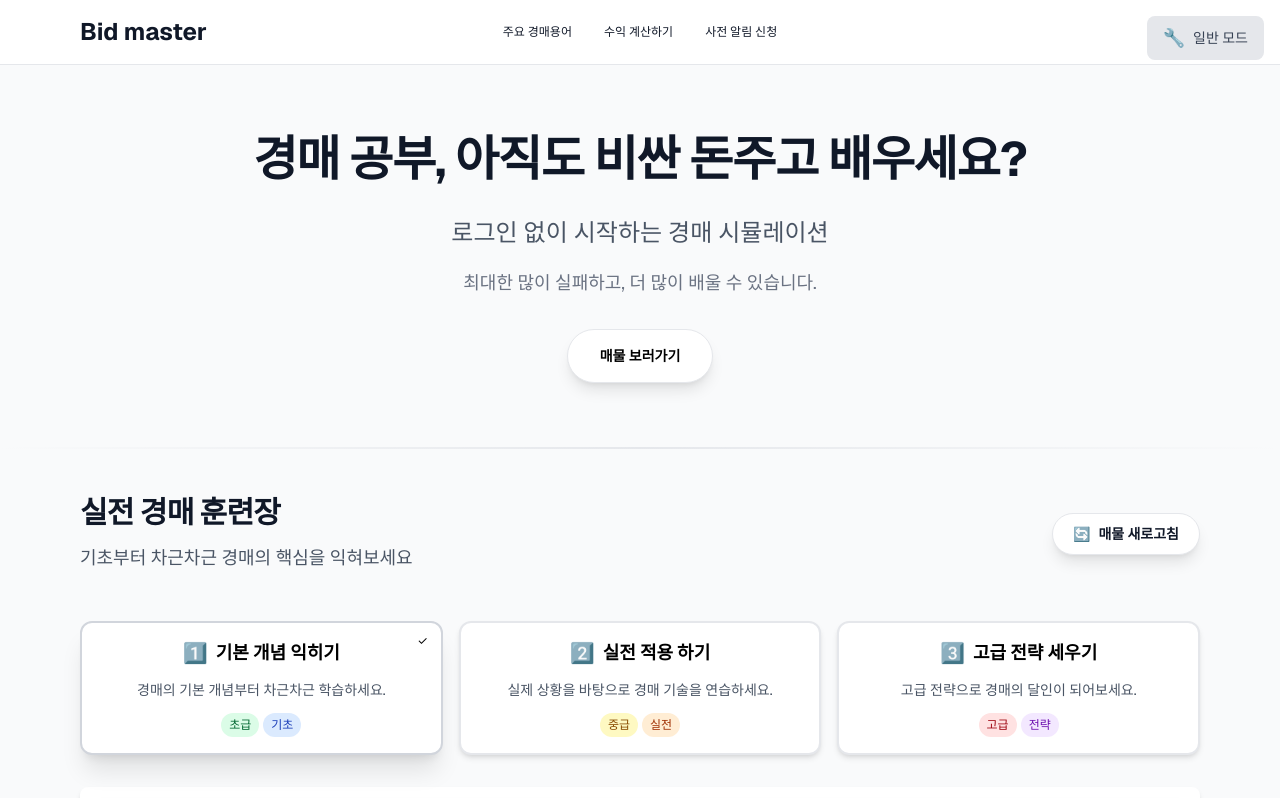
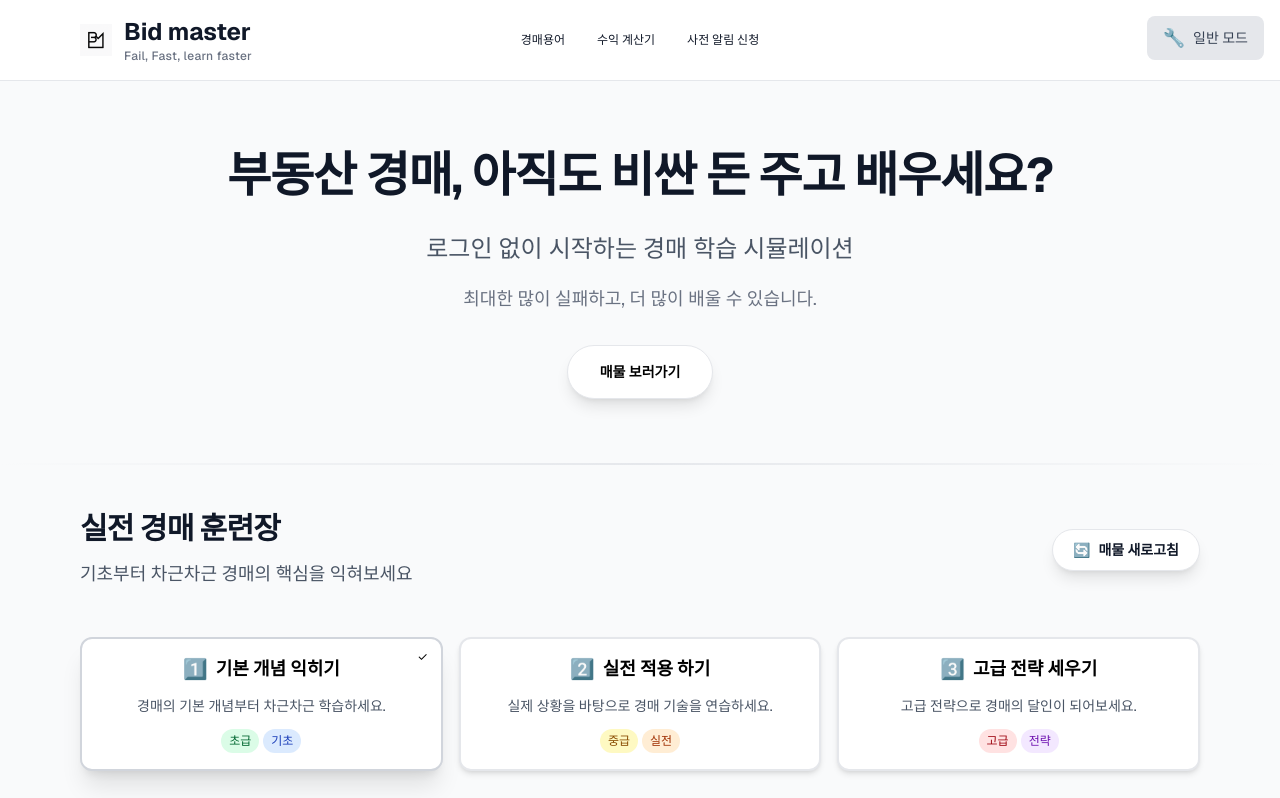
Before and after one commit to jhkoo0314/bid-master-1.1, a Next.js app: page / in a window 1280 px wide. Shown: the top 798 px of the page. Built offline with nearby package versions, Linux system fonts and the light colour scheme.

Commit message:
feat: 濡쒓퀬 異붽? 諛?UI 媛쒖꽑

```diff
--- a/src/app/page.tsx
+++ b/src/app/page.tsx
@@ -197,13 +197,23 @@ export default function HomePage() {
       {/* 헤더 - 좌측 로고와 가운데 메뉴 버튼들 */}
       <header className="bg-white border-b border-gray-200">
         <div className="container mx-auto px-4 max-w-6xl">
-          <div className="flex items-center py-4">
+          <div className="flex items-center justify-between py-4">
             {/* 로고 - 좌측 정렬 */}
-            <div className="flex items-center">
-              <h1 className="text-2xl font-bold text-gray-900">Bid master</h1>
+            <div className="flex items-center gap-3">
+              <img
+                src="/bmlogo.png"
+                alt="Bid Master Logo"
+                className="h-8 w-8 object-contain"
+              />
+              <div className="flex flex-col items-start">
+                <h1 className="text-2xl font-bold text-gray-900">Bid master</h1>
+                <p className="text-xs text-gray-500 font-medium tracking-wide">
+                  Fail, Fast, learn faster
+                </p>
+              </div>
             </div>
-            {/* 메뉴 버튼들 - 가운데 정렬 */}
-            <div className="flex items-center gap-2 flex-1 justify-center">
+            {/* 메뉴 버튼들 - 정확한 가운데 정렬 */}
+            <div className="absolute left-1/2 transform -translate-x-1/2 flex items-center gap-2">
               <button
                 onClick={() => {
                   console.log("📚 [주요경매용어] 모달 열기 요청");
@@ -211,13 +221,13 @@ export default function HomePage() {
                 }}
                 className="inline-flex items-center justify-center px-3 py-1.5 bg-white text-gray-900 font-medium rounded-md border-0 hover:border hover:border-gray-200 hover:bg-gray-50 transition-all duration-200 text-xs shadow-none hover:shadow-md"
               >
-                주요 경매용어
+                경매용어
               </button>
               <Link
                 href="/calculator"
                 className="inline-flex items-center justify-center px-3 py-1.5 bg-white text-gray-900 font-medium rounded-md border-0 hover:border hover:border-gray-200 hover:bg-gray-50 transition-all duration-200 text-xs shadow-none hover:shadow-md"
               >
-                수익 계산하기
+                수익 계산기
               </Link>
               <button
                 onClick={() => {
@@ -230,10 +240,13 @@ export default function HomePage() {
               </button>
             </div>
             {/* 빈 공간 - 우측 균형을 위해 */}
-            <div className="flex items-center">
+            <div className="flex flex-col items-end">
               <h1 className="text-2xl font-bold text-gray-900 opacity-0">
                 Bid master
               </h1>
+              <p className="text-xs text-gray-500 font-medium tracking-wide opacity-0">
+                Fail, Fast, learn faster
+              </p>
             </div>
           </div>
         </div>
@@ -244,15 +257,15 @@ export default function HomePage() {
         <div className="container mx-auto px-4 max-w-6xl">
           <div className="text-center max-w-4xl mx-auto">
             <h1 className="text-3xl sm:text-4xl md:text-5xl lg:text-5xl font-bold mb-6 text-gray-900 leading-tight tracking-tight">
-              경매 공부, 아직도 비싼 돈주고 배우세요?
+              부동산 경매, 아직도 비싼 돈 주고 배우세요?
             </h1>
             <p className="text-lg sm:text-xl md:text-2xl text-gray-600 mb-4 font-normal leading-relaxed max-w-3xl mx-auto">
-              로그인 없이 시작하는 경매 시뮬레이션
+              로그인 없이 시작하는 경매 학습 시뮬레이션
             </p>
             <p className="text-base sm:text-lg text-gray-500 mb-8 font-normal leading-relaxed max-w-2xl mx-auto">
               최대한 많이 실패하고, 더 많이 배울 수 있습니다.
             </p>
-            <div className="flex justify-center">
+            <div className="flex justify-center items-center">
               <button
                 onClick={() => {
                   console.log(
--- a/src/app/property/[id]/page.tsx
+++ b/src/app/property/[id]/page.tsx
@@ -1625,11 +1625,27 @@ export default function PropertyDetailPage() {
               <div className="flex border-b">
                 <button
                   onClick={() => setActiveTab("education")}
-                  className={`flex-1 px-4 py-3 text-sm font-medium transition-colors ${
+                  className={`flex-1 px-4 py-3 text-sm font-medium relative transition-all duration-300 ease-in-out transform ${
                     activeTab === "education"
                       ? "text-blue-600 border-b-2 border-blue-600 bg-blue-50"
-                      : "text-gray-600 hover:text-gray-800 hover:bg-gray-50"
+                      : "text-gray-600 hover:text-gray-800 hover:bg-gray-50 hover:shadow-lg"
                   }`}
+                  style={{
+                    transform:
+                      activeTab === "education"
+                        ? "translateY(0)"
+                        : "translateY(0)",
+                  }}
+                  onMouseEnter={(e) => {
+                    if (activeTab !== "education") {
+                      e.currentTarget.style.transform = "translateY(-4px)";
+                    }
+                  }}
+                  onMouseLeave={(e) => {
+                    if (activeTab !== "education") {
+                      e.currentTarget.style.transform = "translateY(0)";
+                    }
+                  }}
                 >
                   📚 교육 포인트
                 </button>
@@ -1648,11 +1664,27 @@ export default function PropertyDetailPage() {
                       setShowWaitlistModal(true);
                     }
                   }}
-                  className={`flex-1 px-4 py-3 text-sm font-medium transition-colors ${
+                  className={`flex-1 px-4 py-3 text-sm font-medium relative transition-all duration-300 ease-in-out transform ${
                     activeTab === "report" && devMode.isDevMode
                       ? "text-blue-600 border-b-2 border-blue-600 bg-blue-50"
-                      : "text-gray-600 hover:text-gray-800 hover:bg-gray-50"
+                      : "text-gray-600 hover:text-gray-800 hover:bg-gray-50 hover:shadow-lg"
                   }`}
+                  style={{
+                    transform:
+                      activeTab === "report" && devMode.isDevMode
+                        ? "translateY(0)"
+                        : "translateY(0)",
+                  }}
+                  onMouseEnter={(e) => {
+                    if (!(activeTab === "report" && devMode.isDevMode)) {
+                      e.currentTarget.style.transform = "translateY(-4px)";
+                    }
+                  }}
+                  onMouseLeave={(e) => {
+                    if (!(activeTab === "report" && devMode.isDevMode)) {
+                      e.currentTarget.style.transform = "translateY(0)";
+                    }
+                  }}
                 >
                   📊 경매분석 리포트
                 </button>
--- a/src/components/PropertyCard.tsx
+++ b/src/components/PropertyCard.tsx
@@ -167,7 +167,7 @@ export function PropertyCard({ property }: PropertyCardProps) {
   }, [basicInfo.propertyType, basicInfo.locationShort, basicInfo.marketValue]);
 
   return (
-    <div className="bg-white rounded-xl shadow-lg hover:shadow-xl transition-all duration-300 overflow-hidden border border-gray-100 flex flex-col h-full min-h-[350px] group">
+    <div className="bg-white rounded-xl shadow-lg hover:shadow-xl transition-all duration-300 overflow-hidden border border-gray-100 flex flex-col h-full min-h-[350px] group hover:-translate-y-2 hover:shadow-2xl">
       {/* 매물 이미지 */}
       <div className="aspect-[3/2] relative overflow-hidden">
         {imageLoading ? (
```
Also changed, not shown: public/bmlogo.png (added).
